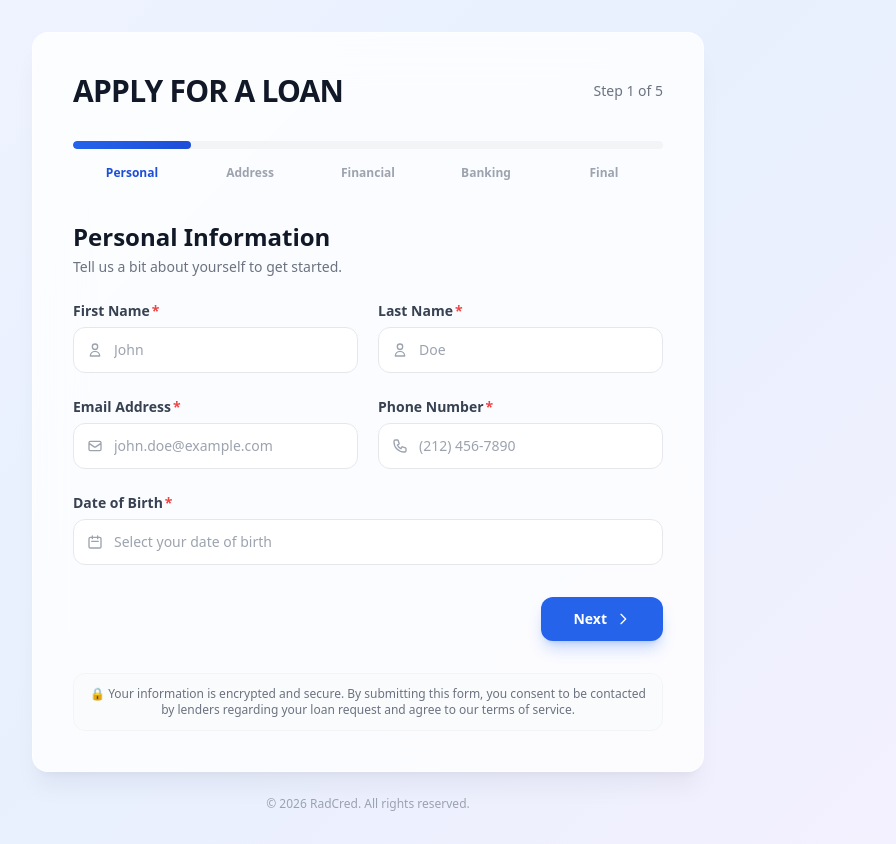
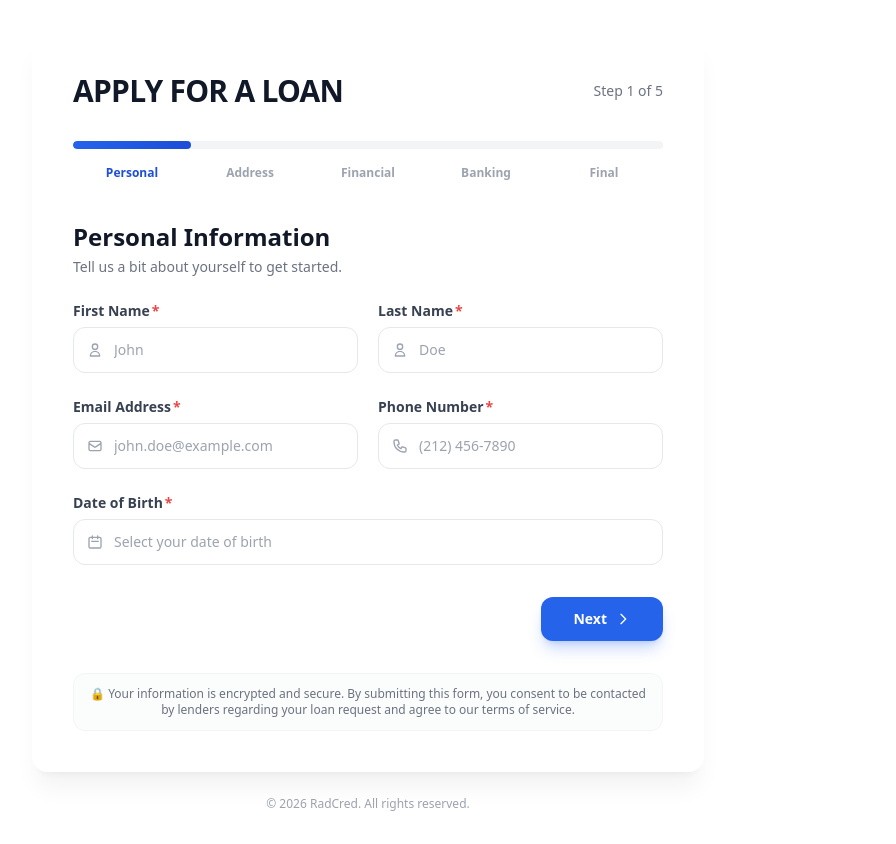
Before and after one commit to sagarkadeventures/LeadprosperIntregration, a Next.js app: page / in a window 1280 px wide. Shown: the whole page, without its empty margins (272-1168 px from the left). Built offline with nearby package versions, Linux system fonts and the light colour scheme.

Commit message:
Initial commit - Leadprosper form integration

```diff
--- a/app/globals.css
+++ b/app/globals.css
@@ -18,7 +18,7 @@
 
 body {
   font-family: "DM Sans", system-ui, sans-serif;
-  background: linear-gradient(135deg, var(--bg-gradient-start) 0%, var(--bg-gradient-end) 50%, #f5f0ff 100%);
+    background-color: #ffffff;
   min-height: 100vh;
 }
 
```
